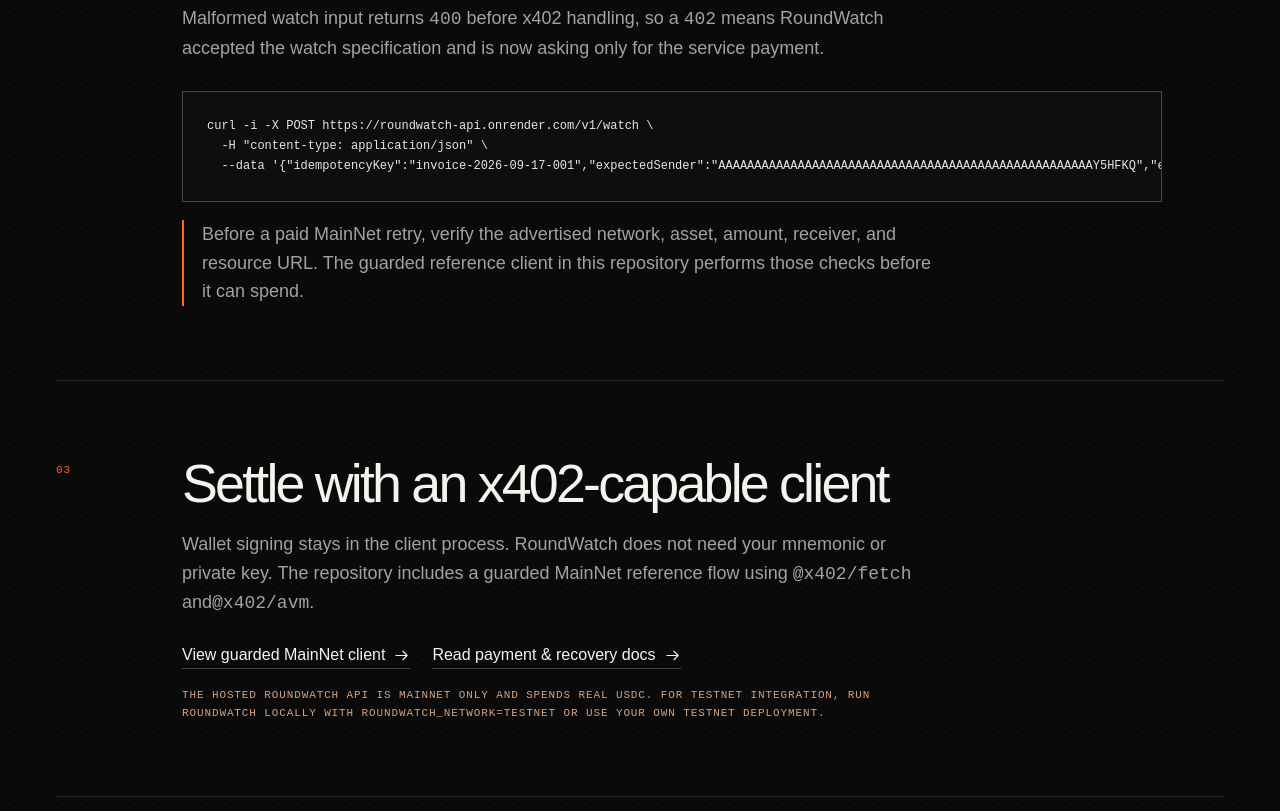
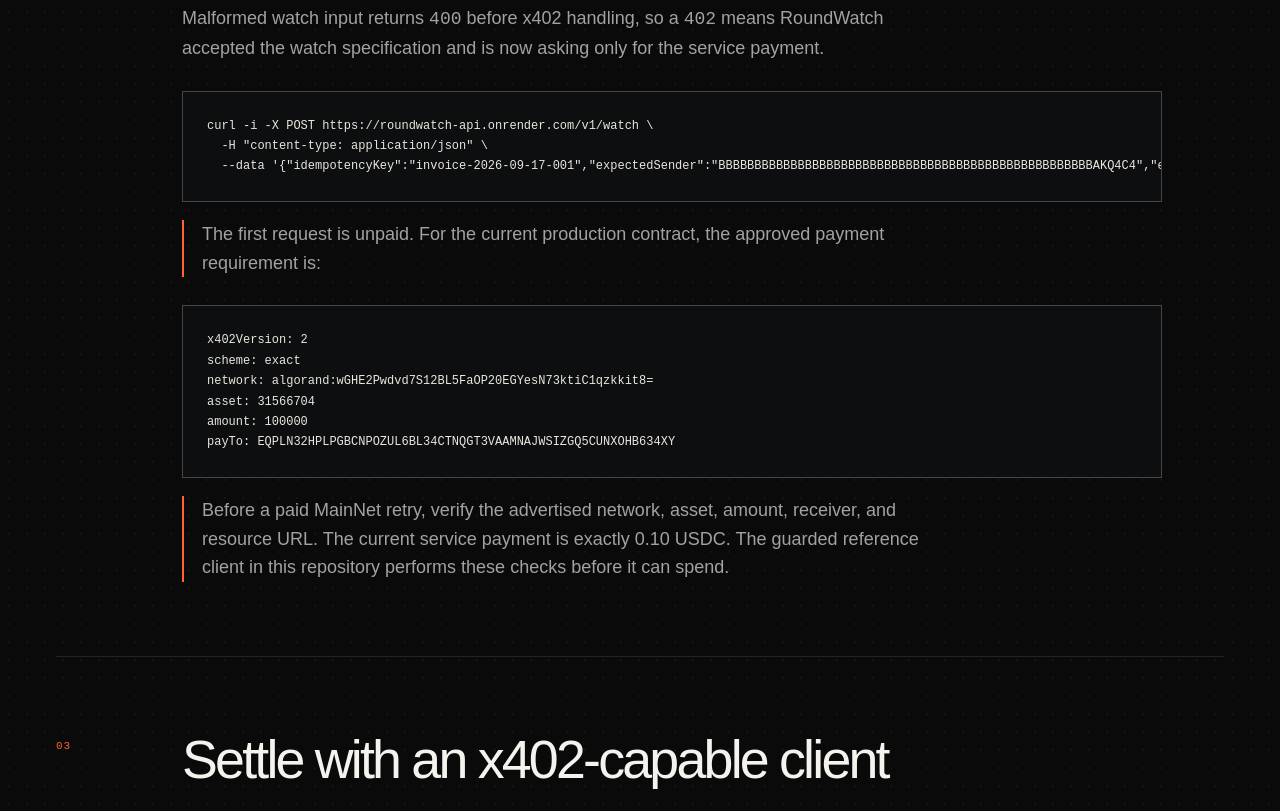
Before and after one commit to Vladyslav-webDev/RoundWatch, a React (Vite) app in the folder apps/landing/: page /start in a window 1280 px wide. Shown: the part 1563-2374 px from the top of the page. Built offline with nearby package versions, Linux system fonts and the light colour scheme; a web font is replaced by a local one.

Commit message:
docs(landing): make Quickstart a five-minute integration path

```diff
--- a/apps/landing/src/Quickstart.tsx
+++ b/apps/landing/src/Quickstart.tsx
@@ -2,7 +2,7 @@
 
 const API_BASE = "https://roundwatch-api.onrender.com";
 const REPOSITORY = "https://github.com/Vladyslav-webDev/RoundWatch";
-const EXAMPLE_SENDER = "AAAAAAAAAAAAAAAAAAAAAAAAAAAAAAAAAAAAAAAAAAAAAAAAAAAAY5HFKQ";
+const EXAMPLE_SENDER = "BBBBBBBBBBBBBBBBBBBBBBBBBBBBBBBBBBBBBBBBBBBBBBBBBBBBAKQ4C4";
 const EXAMPLE_RECEIVER = "AEAQCAIBAEAQCAIBAEAQCAIBAEAQCAIBAEAQCAIBAEAQCAIBAEA5RCDXMI";
 
 function QuickstartBrand() {
@@ -35,6 +35,13 @@
   -H "content-type: application/json" \\
   --data '{"idempotencyKey":"invoice-2026-09-17-001","expectedSender":"${EXAMPLE_SENDER}","expectedReceiver":"${EXAMPLE_RECEIVER}","atomicAmount":"1","invoiceNote":"roundwatch:invoice-2026-09-17-001"}'`;
 
+  const expectedServiceContract = `x402Version: 2
+scheme: exact
+network: algorand:wGHE2Pwdvd7S12BL5FaOP20EGYesN73ktiC1qzkkit8=
+asset: 31566704
+amount: 100000
+payTo: EQPLN32HPLPGBCNPOZUL6BL34CTNQGT3VAAMNAJWSIZGQ5CUNXOHB634XY`;
+
   const statusRequest = `curl -sS ${API_BASE}/v1/watch/YOUR_WATCH_ID`;
 
   return (
@@ -54,7 +61,7 @@
         <section className="quickstart-hero">
           <p className="eyebrow">Quickstart / MainNet</p>
           <h1>
-            Start in 60 seconds.
+            Integrate in 5 minutes.
             <br />
             <span>Create the watch. Let RoundWatch own the wait.</span>
           </h1>
@@ -102,9 +109,15 @@
               </p>
               <CodeBlock>{unpaidRequest}</CodeBlock>
               <p className="quickstart-note">
+                The first request is unpaid. For the current production contract,
+                the approved payment requirement is:
+              </p>
+              <CodeBlock>{expectedServiceContract}</CodeBlock>
+              <p className="quickstart-note">
                 Before a paid MainNet retry, verify the advertised network, asset,
-                amount, receiver, and resource URL. The guarded reference client in
-                this repository performs those checks before it can spend.
+                amount, receiver, and resource URL. The current service payment is
+                exactly 0.10 USDC. The guarded reference client in this repository
+                performs these checks before it can spend.
               </p>
             </div>
           </article>
```
